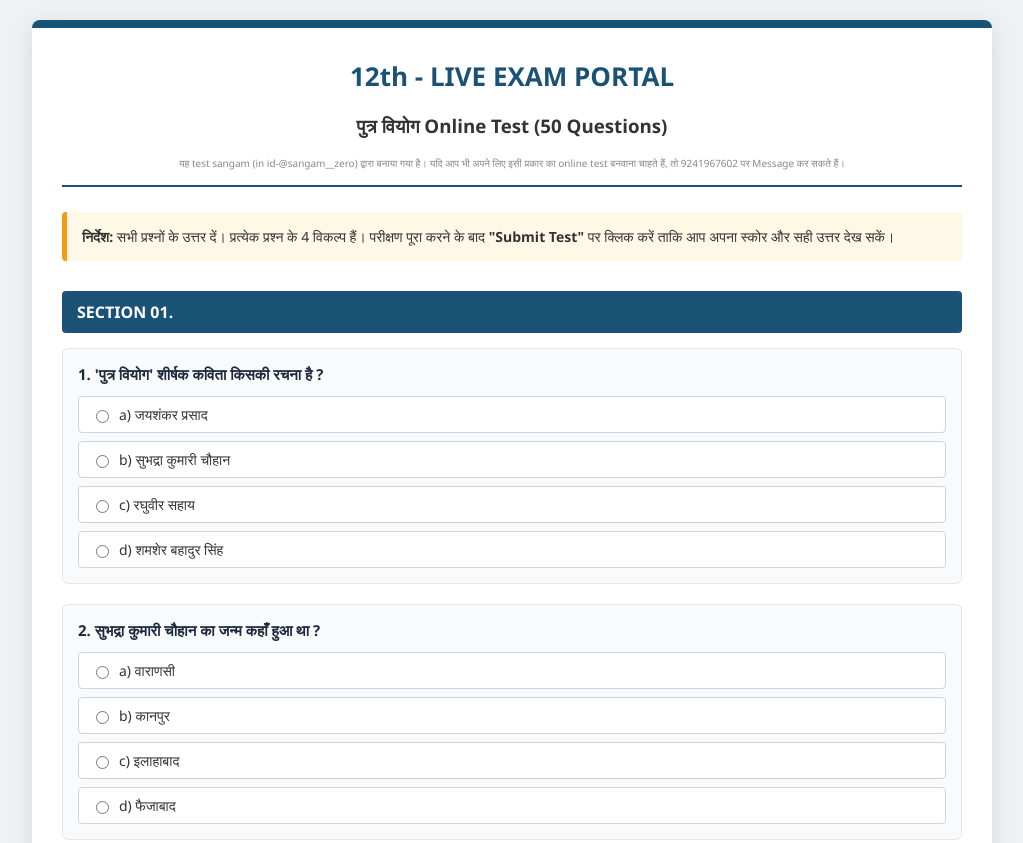
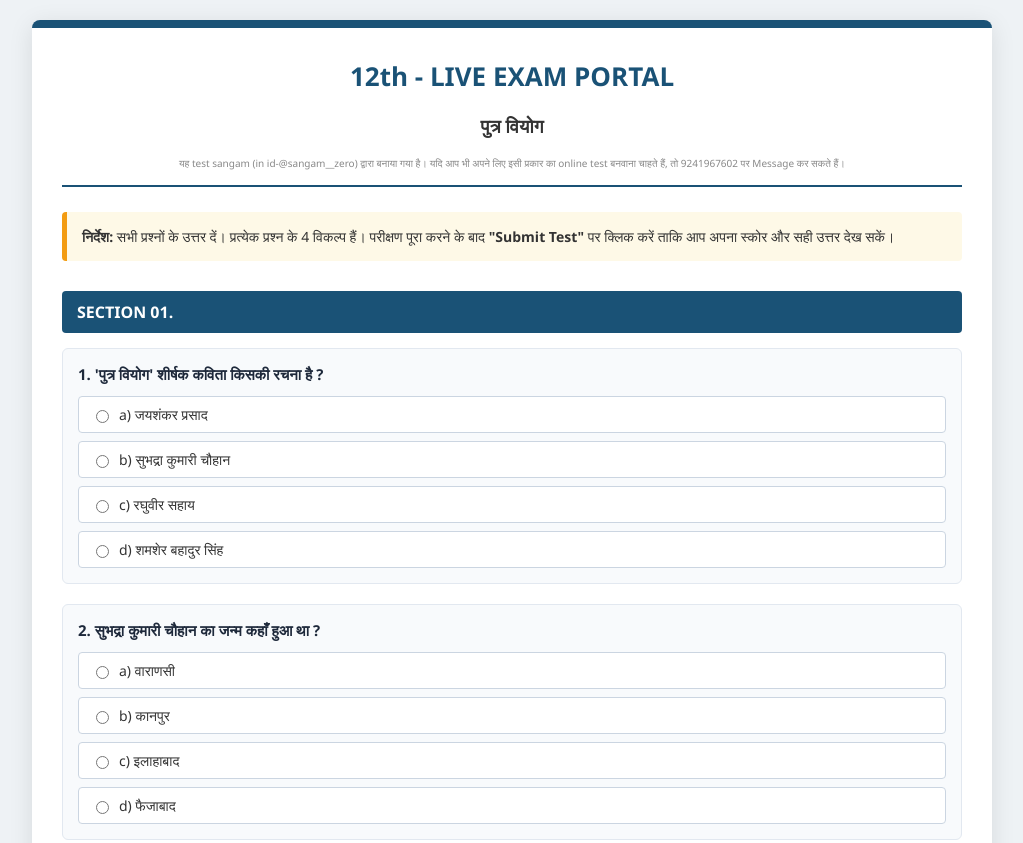
Before and after one commit to test-book-by-sangam/zero-40, a plain HTML site: page index.html in a window 1280 px wide. Shown: the top 843 px of the page, without its empty margins (128-1151 px from the left). Drawn offline with Linux system fonts and the light colour scheme.

Commit message:
index.html

```diff
--- a/index.html
+++ b/index.html
@@ -48,7 +48,7 @@
 <div class="container">
     <div class="header">
         <h1>12th - LIVE EXAM PORTAL</h1>
-        <h3>पुत्र वियोग Online Test (50 Questions)</h3>
+        <h3>पुत्र वियोग </h3>
 <h2 style="font-size:10px; color:#888; font-weight:normal;">
     यह test sangam (in id-@sangam__zero) द्वारा बनाया गया है। यदि आप भी अपने लिए इसी प्रकार का online test बनवाना चाहते हैं, तो 9241967602 पर Message कर सकते हैं।</h2>
     </div>
```
